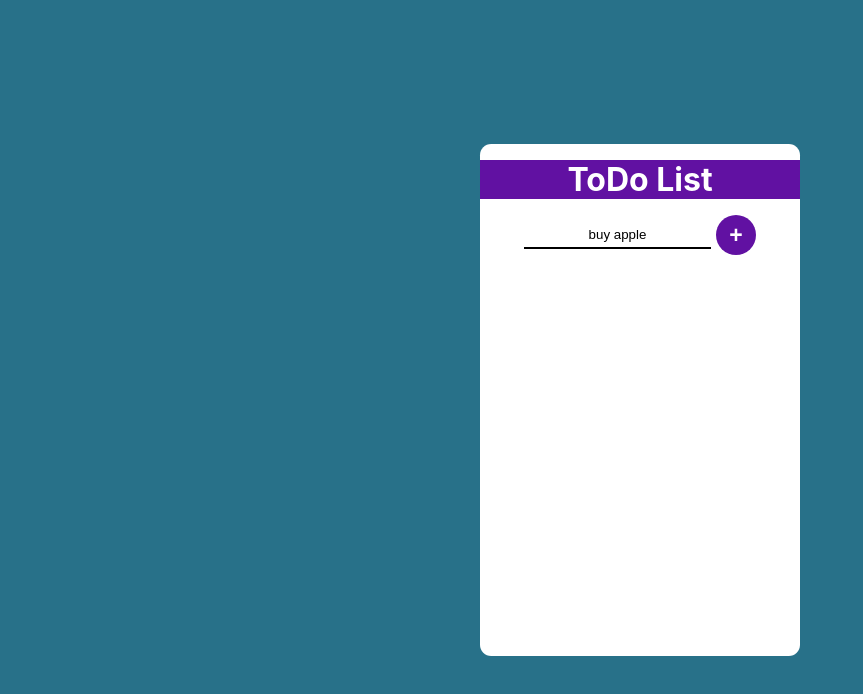
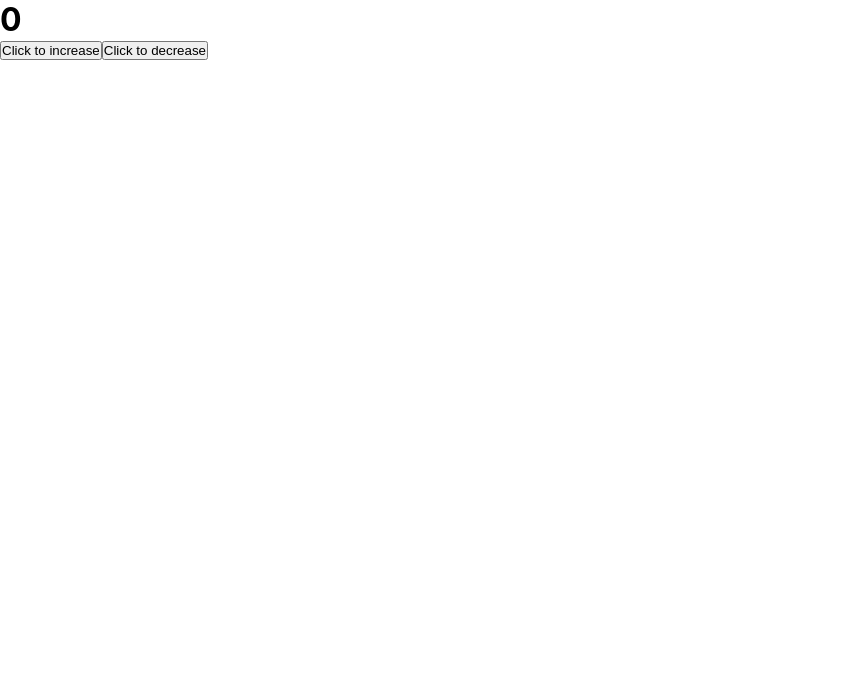
Before and after one commit to Joyin2/React-js-practice, a React (Create React App) app: page / in a window 1280 px wide. Shown: the top 694 px of the page, without its empty margins (0-863 px from the left). Built offline with nearby package versions, Linux system fonts and the light colour scheme; the HTML template or start-up script is replaced by a standard one.

Commit message:
increment decrement

```diff
--- a/src/App.js
+++ b/src/App.js
@@ -20,19 +20,19 @@ import React from "react";
 // import ComB from "./hooks/ContextApi/ComB";
 // import Events from "./Events/Events";
 // import Form from "./components/FormHandling/Form";
-// import Incre from "./components/IncreDecre/Incre";
+import Incre from "./components/IncreDecre/Incre";
 // import DigitalClock from "./components/DigitalClock/DigitalClock";
 // import Slider from "./components/Slider/Slider";
 // import Map from "./Map/Map";
 // import Forms from "./components/Forms/Forms1.0/Forms";
 // import Forms from "./components/Forms/Forms2.0/Forms";
 // import Form from "./components/Forms/Forms3.0/Form"
-import ToDo from "./Projects/toDo/ToDo";
+// import ToDo from "./Projects/toDo/ToDo";
 
 const App = () => {
   return (
     <div >
-      <ToDo />
+      <Incre />
     </div>
   );
 };
--- a/src/components/IncreDecre/Incre.js
+++ b/src/components/IncreDecre/Incre.js
@@ -4,9 +4,15 @@ const Incre = () => {
   const [number, setNumber] = useState(0)
   const IncNum = () =>{
     setNumber(number+1)
+
   }
   const DecNum = ()=>{
-    setNumber(number-1)
+
+    if (number<=0) {
+      return alert("zero limit reached")
+    }else{
+      setNumber(number - 1);
+    }
   }
   return (
     <>
```
